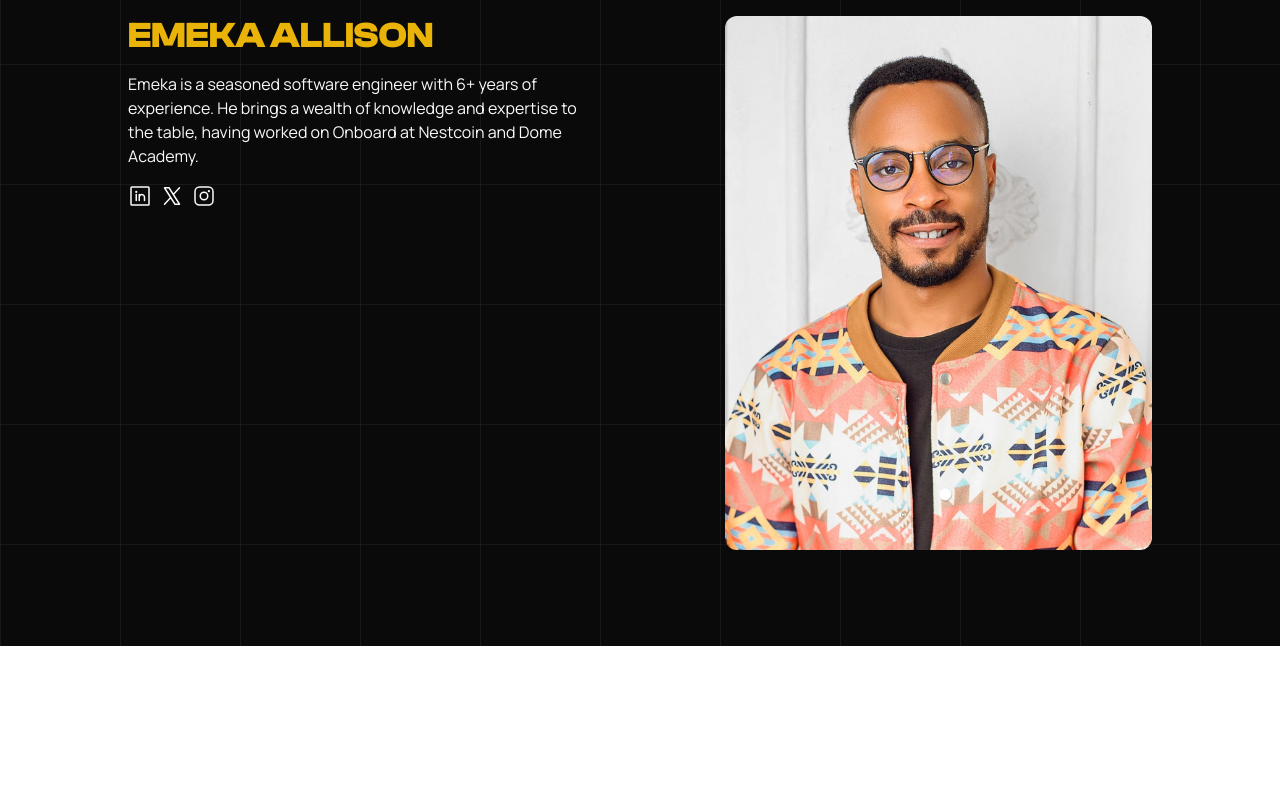
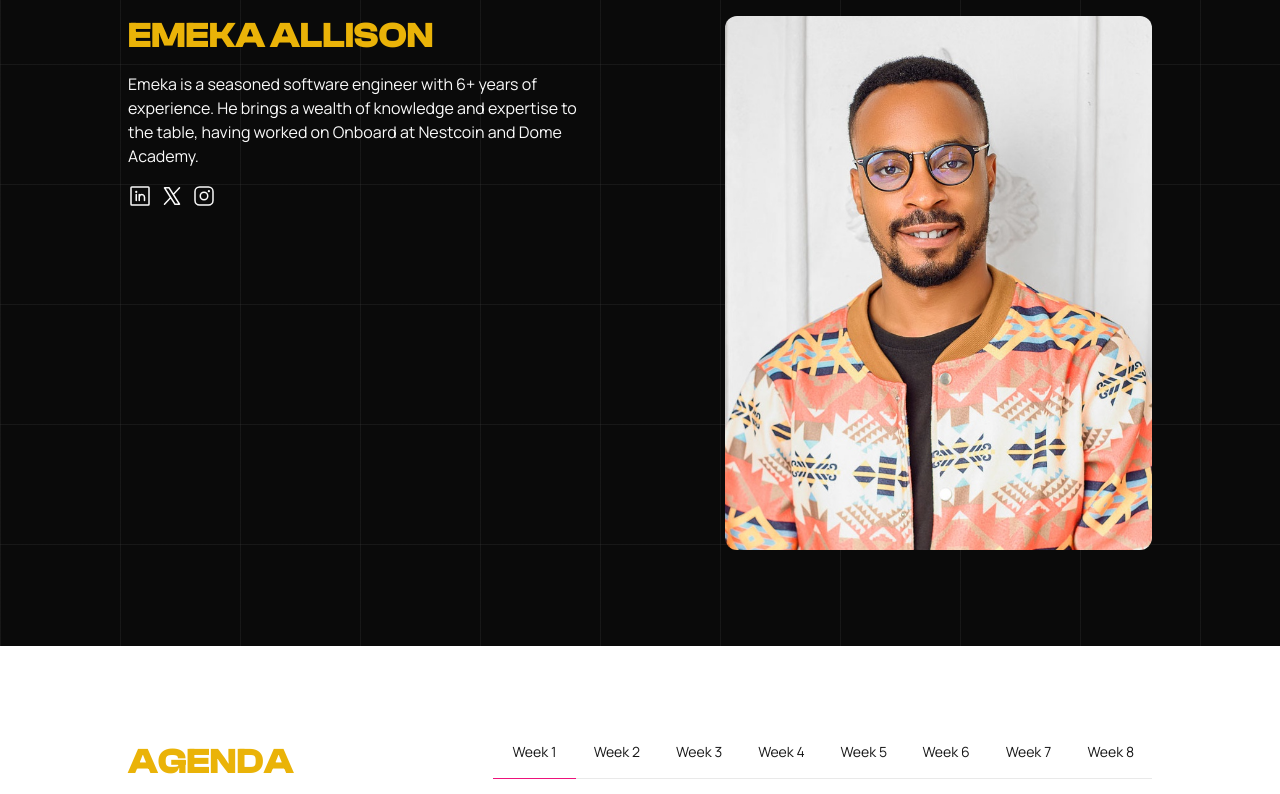
Before and after one commit to dome-academy/build-along, a Next.js app: page / in a window 1280 px wide. Shown: the part 2000-2794 px from the top of the page. Before the commit the page ends 2646 px from the top, so only its background shows below. Built offline with nearby package versions, Linux system fonts and the light colour scheme.

Commit message:
Feat: Agenda section

```diff
--- /dev/null
+++ b/app/components/Carousel.tsx
@@ -0,0 +1,65 @@
+"use client";
+import Image from "next/image";
+import React, { FC, useState } from "react";
+
+interface CarouselProps {
+  agendas: { week: number; title: string; project: string; image: string }[];
+}
+
+const Carousel: FC<CarouselProps> = ({ agendas }) => {
+  const [activeWeek, setActiveWeek] = useState(1);
+  return (
+    <>
+      <nav className='w-full flex overflow-x-scroll snap-x snap-mandatory text-[10px] md:text-sm mb-4'>
+        {agendas.map(({ week }) => (
+          <button
+            key={week}
+            onClick={() => setActiveWeek(week)}
+            className={
+              "appearance-none  md:px-2 pb-4 border-b border-neutral-300/50 hover:border-primary/50 flex-1 text-neutral-900 " +
+              (activeWeek === week ? "border-primary" : "")
+            }
+          >
+            Week {week}
+          </button>
+        ))}
+      </nav>
+      <div className='w-[calc(100%) + 80px] overflow-x-hidden relative h-[500px] md:h-80'>
+        {agendas.map(({ week, title, project, image }, index) => (
+          <div
+            key={index}
+            style={{
+              zIndex: week,
+              marginLeft: `${(week - 1) * 5}px`,
+              animationDelay: `${week * 100}ms`,
+            }}
+            className={
+              `w-full h-full absolute bg-neutral-50 grid-background text-neutral-900 p-3 rounded-xl border flex flex-col md:flex-row gap-4 transition-transform duration-500 ` +
+              (activeWeek >= week ? "translate-x-0" : "translate-x-[100%]")
+            }
+          >
+            <Image
+              src={image}
+              alt={`week-${week}`}
+              height={300}
+              width={300}
+              className='object-cover rounded-lg'
+            />
+            <div className='h-full flex flex-col'>
+              <h1 className='text-xl md:text-2xl mb-2 font-[family-name:var(--font-display)] text-primary uppercase w-11/12'>
+                #{week} - {title}
+              </h1>
+              <p className='w-4/5 text-sm'>
+                <b>Project: </b>
+                {project}
+              </p>
+              <p></p>
+            </div>
+          </div>
+        ))}
+      </div>
+    </>
+  );
+};
+
+export default Carousel;
--- a/app/page.tsx
+++ b/app/page.tsx
@@ -1,5 +1,6 @@
 import Marquee from "./components/Marquee";
 import Navbar from "./components/Navbar";
+import Agenda from "./pageBundles/Agenda";
 import Details from "./pageBundles/Details";
 import Facilitators from "./pageBundles/Facilitators";
 
@@ -7,7 +8,7 @@ export default function Home() {
   return (
     <>
       <div className='grid grid-rows-[20px_1fr_20px] relative items-center justify-items-center min-h-screen p-8 gap-16 sm:pb-0 font-[family-name:var(--font-body)] bg-bg bg-cover bg-center overflow-x-hidden'>
-        <div className='absolute w-full inset-0 bg-black/50 z-10' />
+        <div className='absolute w-full inset-0 bg-black/40 z-10' />
         <Navbar />
         <header className='flex flex-col gap-8 row-start-2 items-center max-w-3xl text-white z-20'>
           <div className='flex gap-x-6 items-center -my-3 md:text-lg font-bold uppercase'>
@@ -65,6 +66,7 @@ export default function Home() {
       </div>
       <Details />
       <Facilitators />
+      <Agenda />
     </>
   );
 }
--- /dev/null
+++ b/app/pageBundles/Agenda.tsx
@@ -0,0 +1,89 @@
+import React from "react";
+import Carousel from "../components/Carousel";
+
+const agendas = [
+  {
+    week: 1,
+    title: "Introduction to Web Development with HTML and CSS",
+    project:
+      "Personal profile website (buttons, headings, ctas, links, layout (flex), pictures",
+    image:
+      "https://res.cloudinary.com/drltzg1ky/image/upload/v1716221645/dome_academy/BuildAlongs/1_s2mjwo.png",
+  },
+  {
+    week: 2,
+    title: "Building multipage websites",
+    project:
+      "Multiple page site (landing (CSS layout), about, contact, Image gallery (different styles), bonus (video*))",
+    image:
+      "https://res.cloudinary.com/drltzg1ky/image/upload/v1716221647/dome_academy/BuildAlongs/BUILDALONG-2_rkve6w.png",
+  },
+  {
+    week: 3,
+    title: "Layouts and Animations",
+    project: "Photo gallary app and picture slider",
+    image:
+      "https://res.cloudinary.com/drltzg1ky/image/upload/v1716221646/dome_academy/BuildAlongs/BUILDALONG-3_ypoao8.png",
+  },
+  {
+    week: 4,
+    title: " Introduction to Javascript",
+    project: "Hello app & Guessing game  - Bakery site",
+    image:
+      "https://res.cloudinary.com/drltzg1ky/image/upload/v1716221646/dome_academy/BuildAlongs/BUILDALONG-4_kcgzb0.png",
+  },
+  {
+    week: 5,
+    title: "Dom manipulation",
+    project: "Rock paper scissors and Memory game",
+    image:
+      "https://res.cloudinary.com/drltzg1ky/image/upload/v1716221645/dome_academy/BuildAlongs/BUILDALONG-5_pl9q7u.png",
+  },
+  {
+    week: 6,
+    title: "Operators and Expressions",
+    project: "Calculator app",
+    image:
+      "https://res.cloudinary.com/drltzg1ky/image/upload/v1716221646/dome_academy/BuildAlongs/BUILDALONG-6_sbbolf.png",
+  },
+  {
+    week: 7,
+    title: "Working with Lists and Objects",
+    project: "Budgeting app",
+    image:
+      "https://res.cloudinary.com/drltzg1ky/image/upload/v1716221645/dome_academy/BuildAlongs/1_s2mjwo.png",
+  },
+  {
+    week: 8,
+    title: "Building with External APIs",
+    project: "Weather app",
+    image:
+      "https://res.cloudinary.com/drltzg1ky/image/upload/v1716221647/dome_academy/BuildAlongs/BUILDALONG-2_rkve6w.png",
+  },
+];
+
+const Agenda = () => {
+  return (
+    <section
+      id='details'
+      className='w-full py-12 md:py-20 lg:py-24 px-6 bg-white text-black font-[family-name:var(--font-body)]'
+    >
+      <article className='flex flex-col md:flex-row max-w-screen-lg mx-auto gap-6 group'>
+        <div className='md:w-1/3'>
+          <h1 className='text-2xl md:text-3xl lg:text-4xl font-[family-name:var(--font-display)] uppercase text-yellow-500 mb-4 rounded'>
+            Agenda
+          </h1>
+          <p className='w-11/12 md:w-4/5'>
+            We&apos;ve structured the sessions to ensure a seamless learning
+            experience, combining theoretical knowledge with hands-on practice.
+          </p>
+        </div>
+        <div className='flex-1'>
+          <Carousel agendas={agendas} />
+        </div>
+      </article>
+    </section>
+  );
+};
+
+export default Agenda;
--- a/next.config.mjs
+++ b/next.config.mjs
@@ -1,4 +1,8 @@
 /** @type {import('next').NextConfig} */
-const nextConfig = {};
+const nextConfig = {
+  images: {
+    domains: ["res.cloudinary.com"],
+  },
+};
 
 export default nextConfig;
```
Also changed, not shown: package.json (+6 -5 lines), 1 other file (tests, documents, lock files or other folders).
